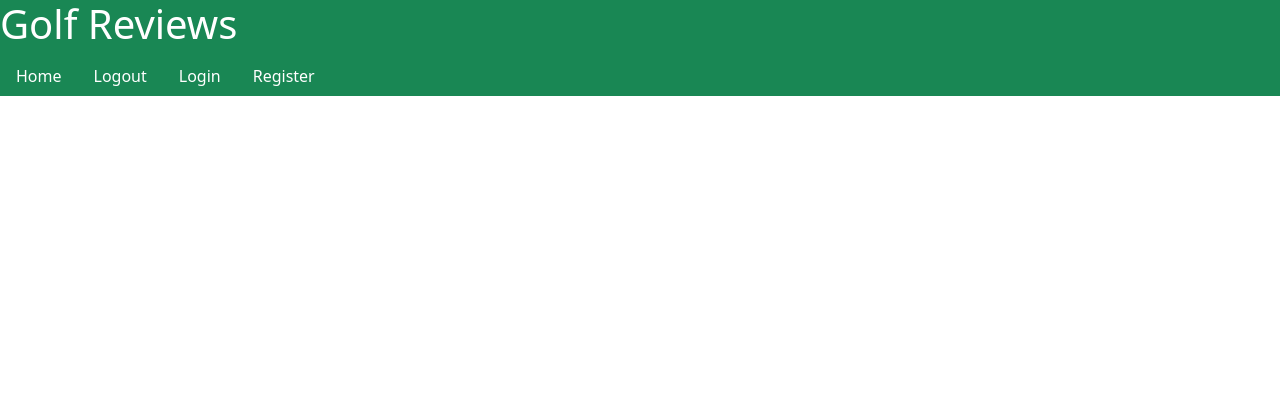
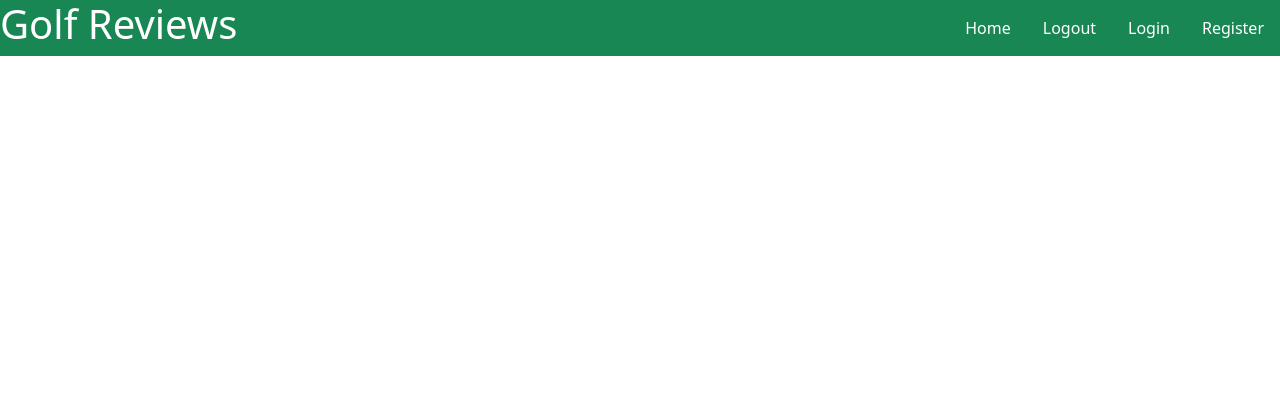
Before and after one commit to ollebrask/golf-blog, a Django app: template templates/base.html in a window 1280 px wide. Shown: the top 420 px of the page. Run offline with Django 4.2, Linux system fonts and the light colour scheme; the template is opened without the code that fills it, so the values that code supplies are empty; parts of the project's set-up code (start-up, migrations or seed data) failed here and were passed over.

Commit message:
Add css to header

```diff
--- a/static/css/style.css
+++ b/static/css/style.css
@@ -10,6 +10,14 @@ body {
     height: 100vh;
 }
 
+header {
+    display: flex;
+    justify-content: space-between;
+    align-items: center;
+    width: 100%;
+    flex-wrap: nowrap;
+}
+
 main {
     flex: 1 0 auto;
     min-height: auto;
```
